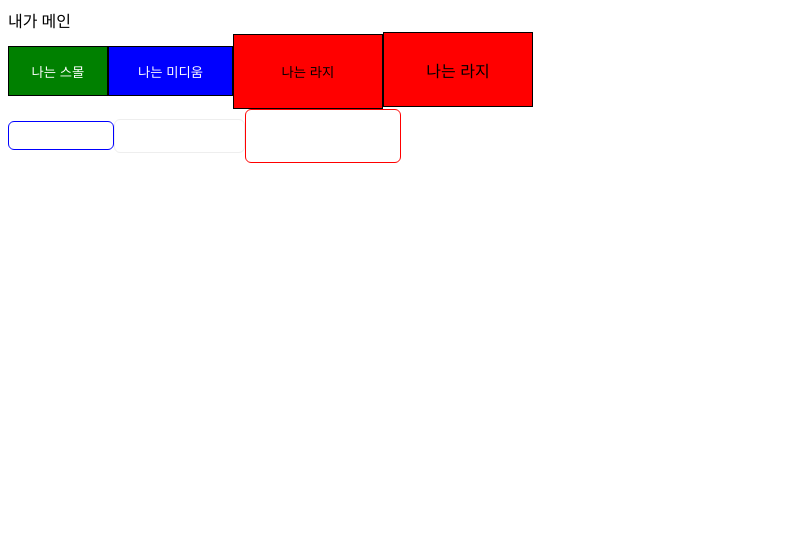
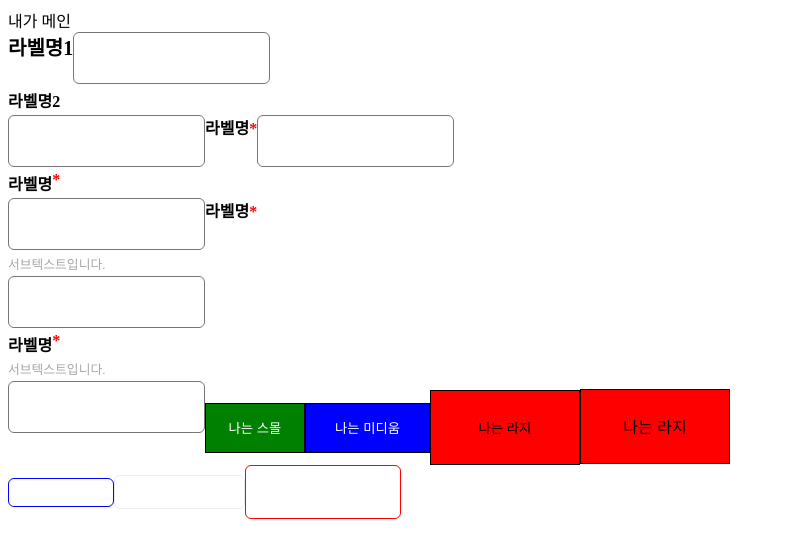
Before and after one commit to siderTeam/FrontEnd-Service, a Next.js app: page / in a window 1280 px wide. Shown: the top 558 px of the page, without its empty margins (0-785 px from the left). Built offline with nearby package versions, Linux system fonts and the light colour scheme.

Commit message:
Add: TextArea Component, page.tsx에 예시 추가

```diff
--- a/src/app/page.tsx
+++ b/src/app/page.tsx
@@ -3,6 +3,8 @@
 import Button from "@/components/Button/Button";
 import Input from "@/components/Input/Input";
 import Modal from "@/components/Modal/Modal";
+import TextArea from "@/components/TextArea/TextArea";
+import Label from "@/components/Label/Label";
 import { useState } from "react";
 
 export default function Home() {
@@ -12,6 +14,29 @@ export default function Home() {
     <main>
       내가 메인
       <div>
+        <Label label="라벨명1" style={{fontSize: 20}}>
+          <TextArea />
+        </Label>
+        <Label label="라벨명2" location="top">
+          <TextArea />
+        </Label>
+        <Label label="라벨명" require="*">
+          <TextArea />
+        </Label>
+        <Label label="라벨명" require="*" location="top">
+          <TextArea />
+        </Label>
+        <Label label="라벨명" require="*" subText="서브텍스트입니다.">
+          <TextArea />
+        </Label>
+        <Label
+          label="라벨명"
+          require="*"
+          subText="서브텍스트입니다."
+          location="top"
+        >
+          <TextArea />
+        </Label>
         <Button size="small" mode={"success"}>
           나는 스몰
         </Button>
@@ -36,7 +61,11 @@ export default function Home() {
         <Input size="medium" mode={"primary"} />
         <Input size="large" mode={"error"} />
       </div>
-      <Modal onClose={() => setVisible(false)} style={{ width: 300, height: 200 }} visible={visible}>
+      <Modal
+        onClose={() => setVisible(false)}
+        style={{ width: 300, height: 200 }}
+        visible={visible}
+      >
         내가 모달이야!
       </Modal>
     </main>
--- /dev/null
+++ b/src/components/TextArea/TextArea.tsx
@@ -0,0 +1,31 @@
+"use client";
+
+import styled from "@emotion/styled";
+import { TextareaHTMLAttributes } from "react";
+
+type STYLE_PROPS = {
+
+};
+
+type Props = STYLE_PROPS &
+  TextareaHTMLAttributes<HTMLTextAreaElement> & {
+    style?: React.CSSProperties;
+    rest?: any;
+  };
+
+const TextArea = ({
+  style,
+  ...rest
+}: Props) => {
+  return <StyledTextArea style={style} {...rest} />;
+};
+export default TextArea;
+
+const StyledTextArea = styled.textarea<any>`
+  box-sizing: border-box;
+  width: inherit;
+  padding: 10px;
+  border-radius: 6px;
+  outline: none;
+  resize: none;
+`;
```
